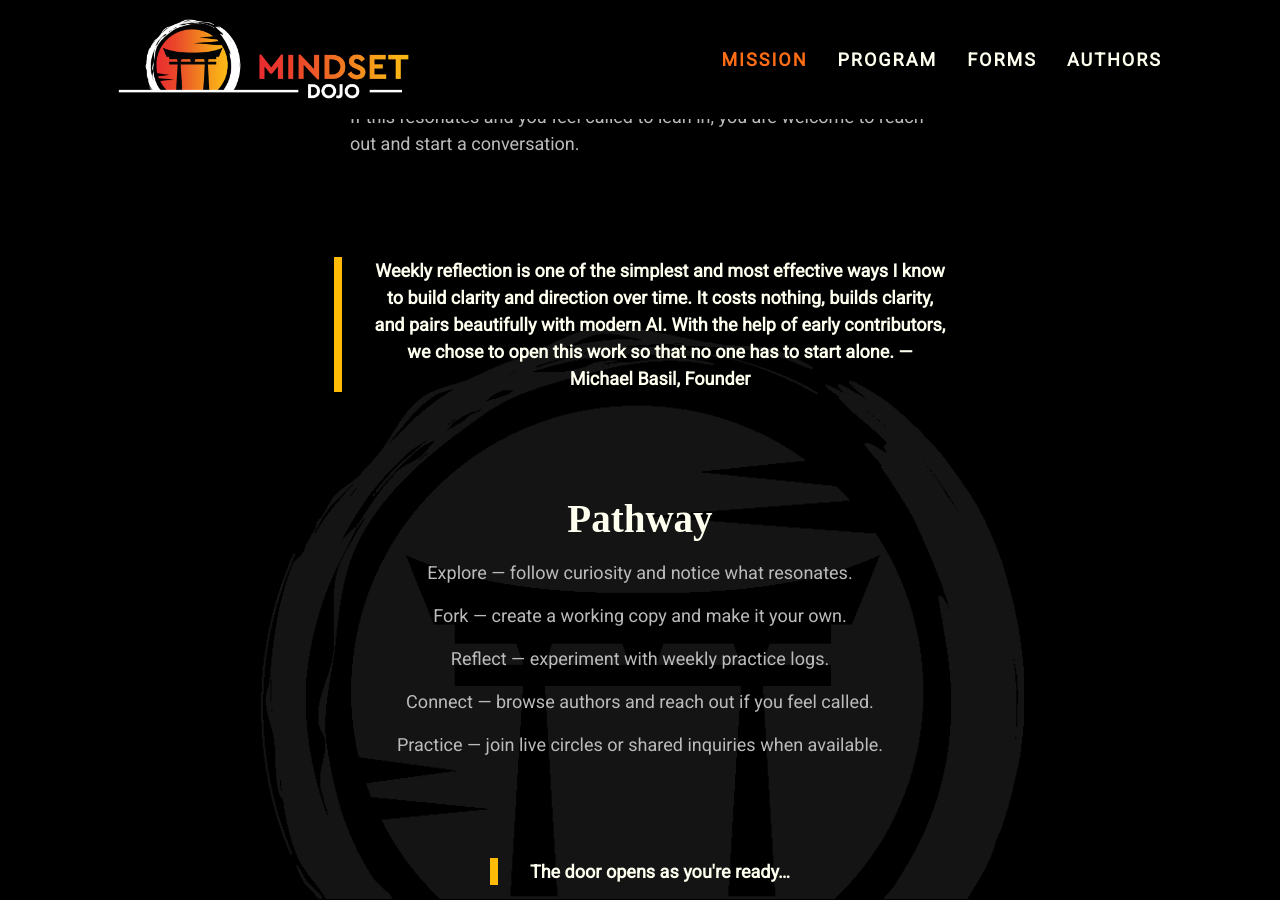
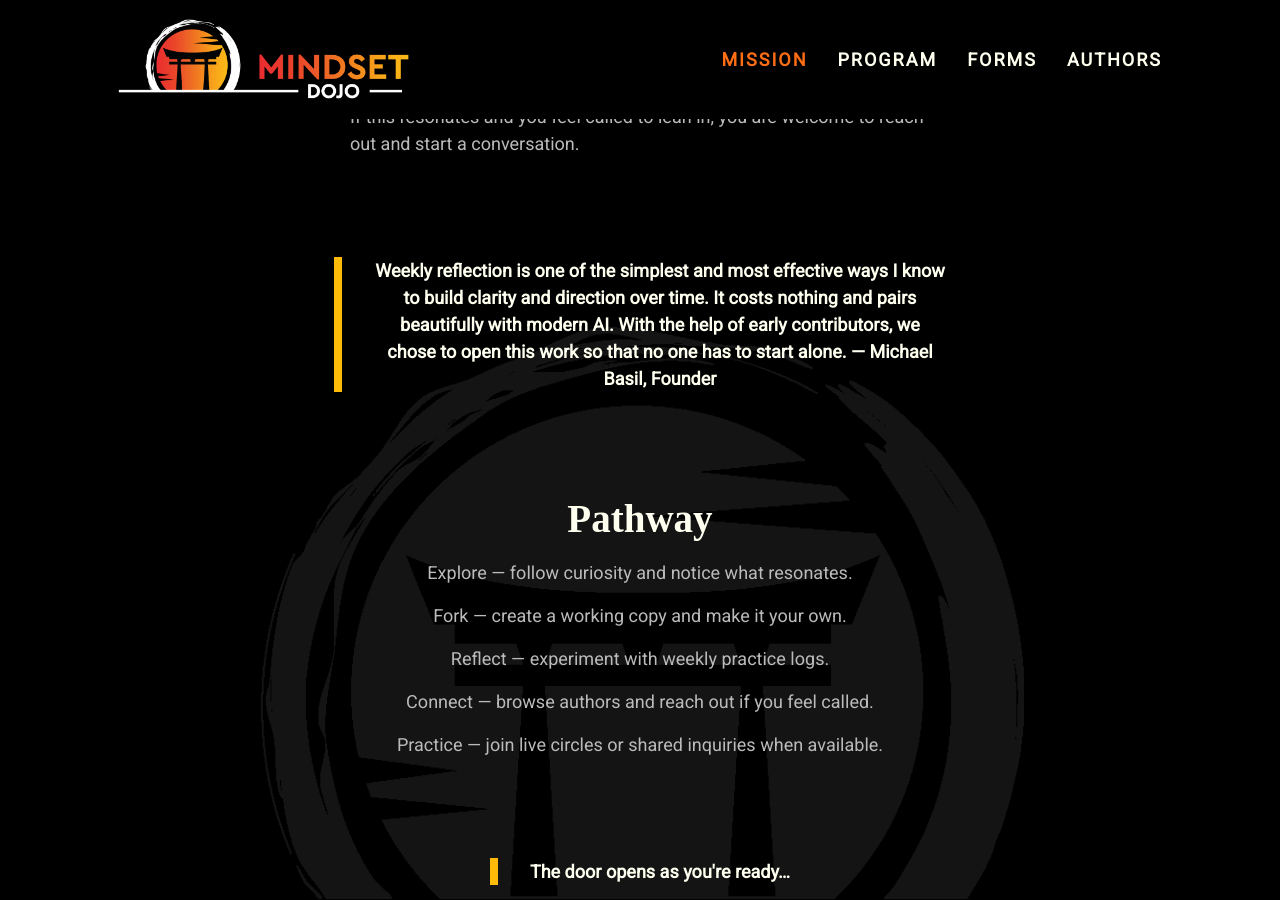
Before and after one commit to mindset-dojo/mindset-dojo.github.io, a Jekyll site: the page built from mission.md, in a window 1280 px wide and 900 px high, scrolled down 781 px. Built offline with Jekyll 4.4.1, drawn with Linux system fonts in a browser that asks for light colours; some web fonts are replaced.

Commit message:
fix: founder statement

```diff
--- a/_data/sections/mission.yaml
+++ b/_data/sections/mission.yaml
@@ -36,8 +36,8 @@ sections:
     data:
       text: |
         Weekly reflection is one of the simplest and most effective ways
-        I know to build clarity and direction over time. It costs nothing,
-        builds clarity, and pairs beautifully with modern AI.
+        I know to build clarity and direction over time. It costs nothing
+        and pairs beautifully with modern AI.
 
         With the help of early contributors, we chose to open this work
         so that no one has to start alone.
```
